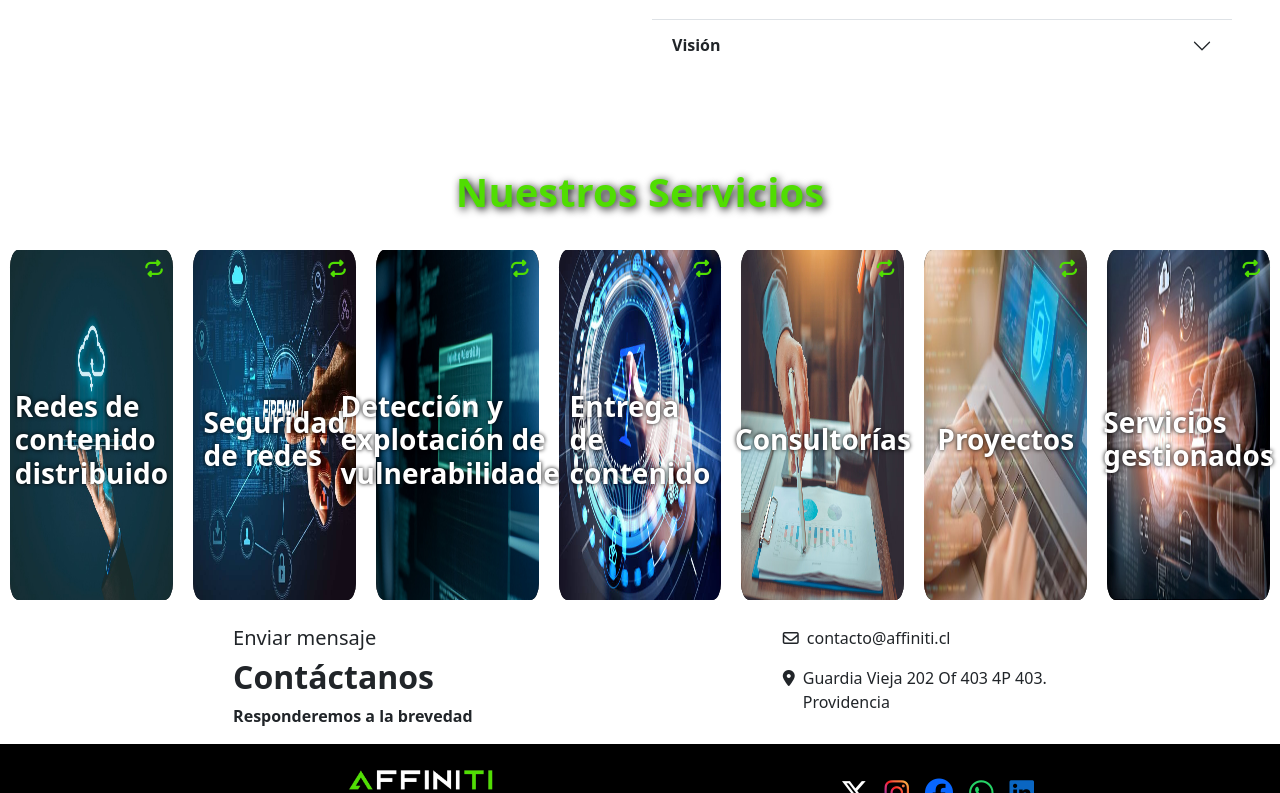
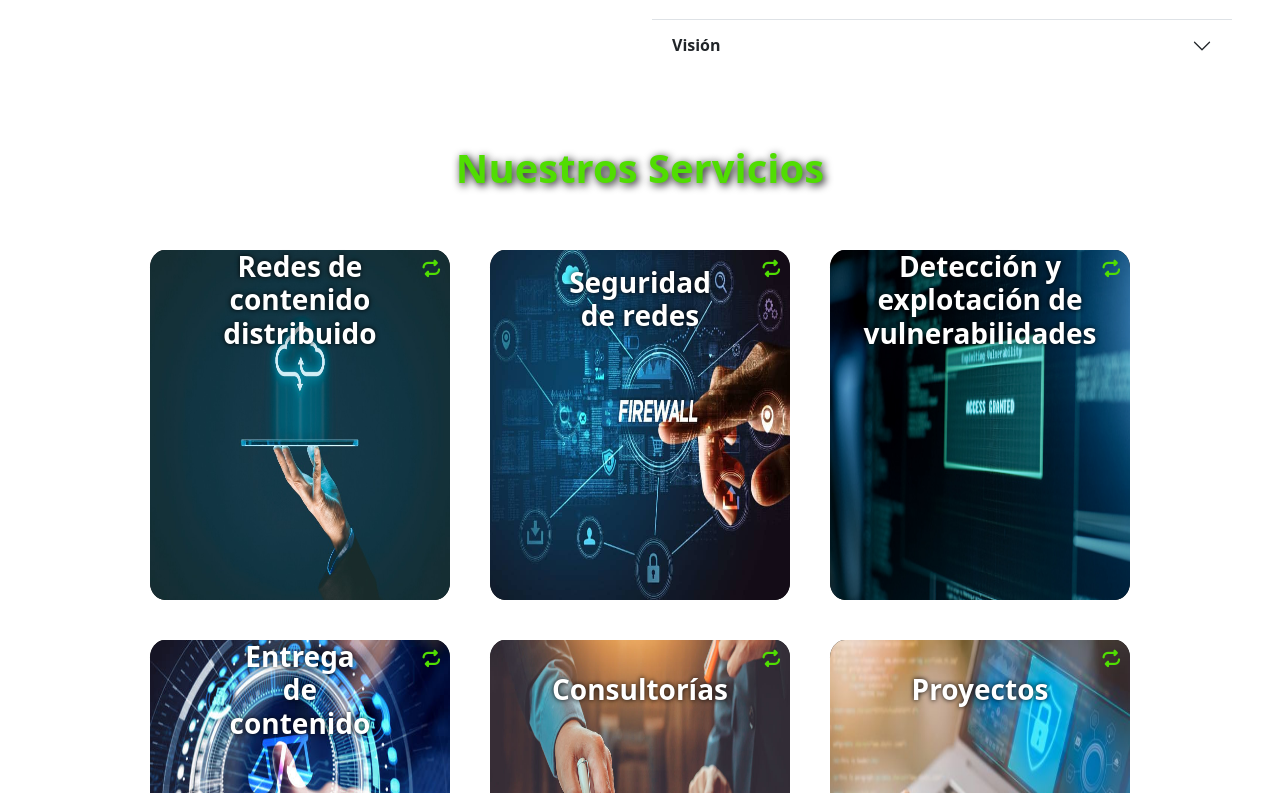
Before and after one commit to LanderosPaolo/affiniti, a React (Vite) app: page / in a window 1280 px wide. Shown: the part 1107-1900 px from the top of the page. Built offline with nearby package versions, Linux system fonts and the light colour scheme.

Commit message:
orden cards

```diff
--- a/src/components/servicios.jsx
+++ b/src/components/servicios.jsx
@@ -48,12 +48,12 @@ const servicios = [
 
 function Services() {
     return (
-        <div className='color-bg'>
-            <div className="d-flex flex-column justify-content-center text-center pt-5" id='hacer'>
+        <div>
+            <div className="text-center my-4" id='hacer'>
                 <h2 className='titulo'>Nuestros Servicios</h2>
             </div>
             <div className='wrap my-3'>
-                <div className='d-flex servicio-container'>
+                <div className='servicio-container'>
                     {servicios.map((servicio, index) => (
                         <div className="tarjeta-wrap" key={index}>
                             <div className="tarjeta">
--- a/src/stylesheets/servicios.css
+++ b/src/stylesheets/servicios.css
@@ -1,3 +1,11 @@
+.servicio-container {
+    display: flex;
+    flex-wrap: wrap;
+    justify-content: center;
+    gap: 20px;
+    margin-top: 3em;
+}
+
 .titulo {
     font-size: 2.5rem;
     font-weight: bold;
@@ -49,18 +57,19 @@
     right: 0;
     bottom: 0;
     background-size: 100% 100%;
-    /* filter: blur(2px); */
+    /* filter: blur(1px); */
     z-index: -1;
     border-radius: 5%;
 }
 
 .titulo-servicio {
     position: absolute;
-    top: 50%;
+    top: 10%;
     left: 50%;
     transform: translate(-50%, -50%);
     color: white;
-    text-shadow: 0px 0px 4px rgba(0, 0, 0, 1);
+    text-shadow: 0px 0px 5px rgba(0, 0, 0, 1);
+    text-align: center;
 }
 
 .trasera {
@@ -72,13 +81,6 @@
     transform: rotateY(180deg);
 }
 
-@media (max-width: 768px) {
-    .servicio-container {
-        flex-direction: column;
-        align-items: center;
-    }
-}
-
 .icono-repeticion {
     position: absolute;
     top: 10px;
@@ -86,3 +88,18 @@
     font-size: 1.1rem !important;
     color: #50dd02 !important;
 }
+
+
+@media (max-width: 768px) {
+    .servicio-container {
+        display: flex;
+        flex-direction: column;
+        align-items: center;
+    }
+}
+
+@media (min-width: 768px) {
+    .tarjeta-wrap {
+        flex: 0 0 calc(25% - 20px);
+    }
+}
```
